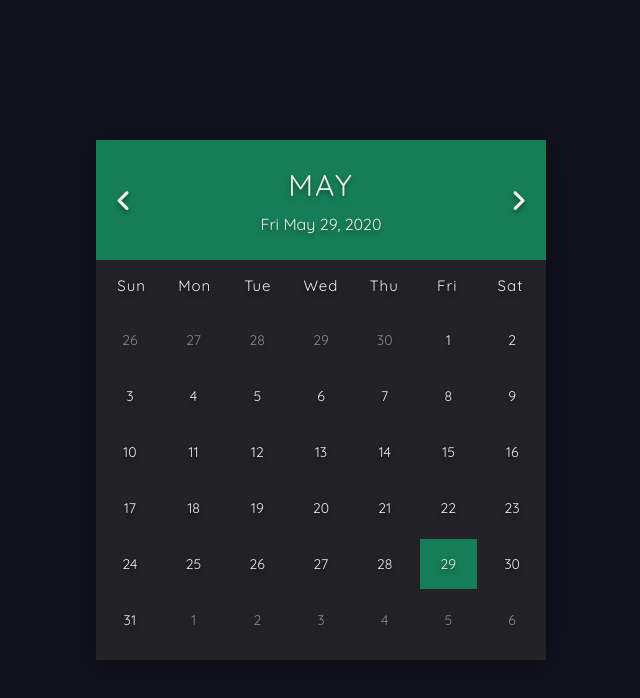
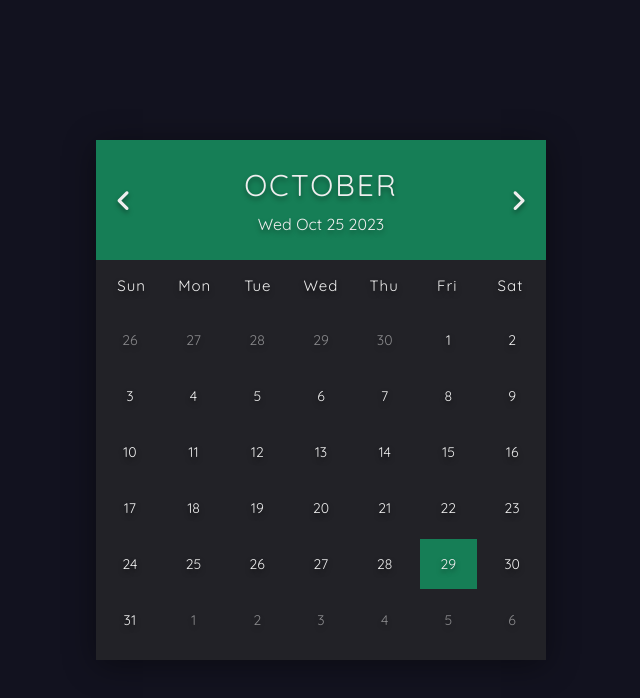
Before and after one commit to AndreiScafi/Calendar, a plain HTML site: page index.html in a window 1280 px wide. Shown: the whole page, without its empty margins (319-959 px from the left). Drawn offline with Linux system fonts and the light colour scheme.

Commit message:
Displaying the current date with Javascript.

```diff
--- a/index.html
+++ b/index.html
@@ -19,8 +19,8 @@
             <div class="month">
                 <i class="fas fa-angle-left prev"></i>
                 <div class="date">
-                    <h1>May</h1>
-                    <p>Fri May 29, 2020</p>
+                    <h1></h1>
+                    <p></p>
                 </div>
                 <i class="fas fa-angle-right next"></i>
             </div>
--- a/script.js
+++ b/script.js
@@ -0,0 +1,23 @@
+const dateH1 = document.querySelector('.date h1');
+const dateP = document.querySelector('.date p');
+
+const date = new Date();
+
+const months = [
+    "January",
+    "February",
+    "March",
+    "April",
+    "May",
+    "June",
+    "July",
+    "August",
+    "September",
+    "October",
+    "November",
+    "Dezember"
+];
+
+dateH1.innerHTML = months[date.getMonth()];
+
+dateP.innerHTML = date.toDateString();
```
